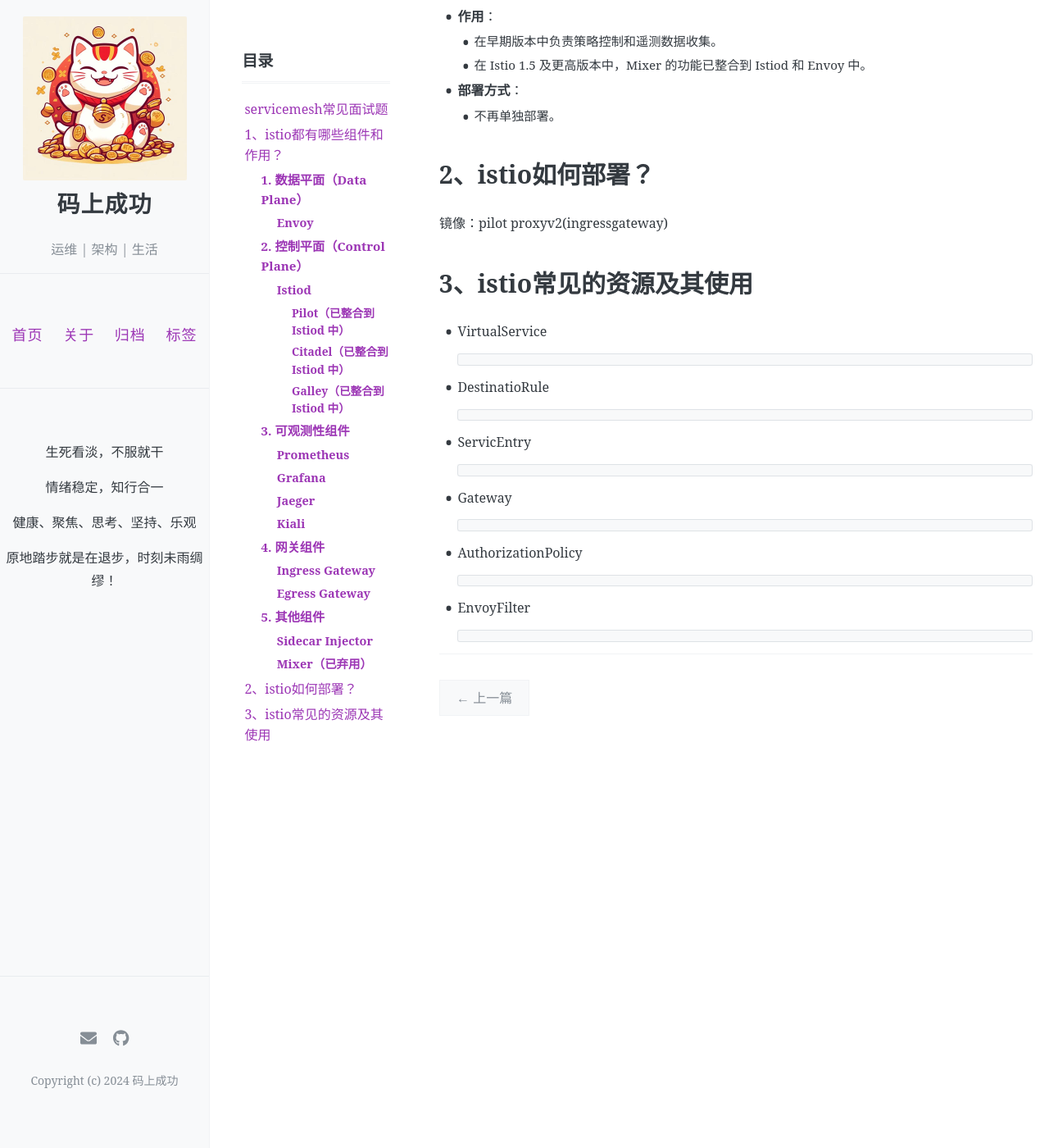
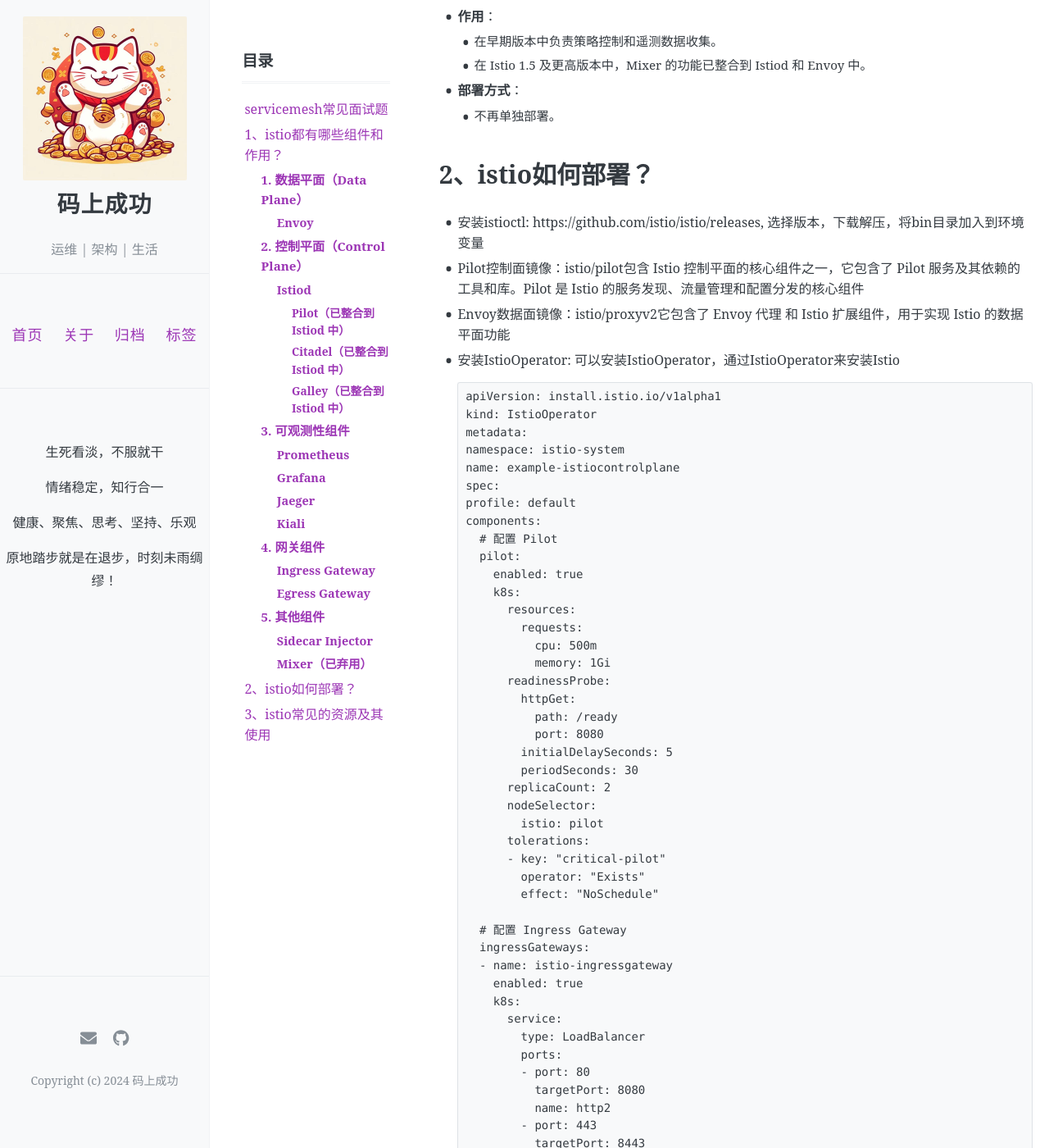
Before and after one commit to swh0318/swh0318.github.io, a Jekyll site: the page built from _posts/2025/2025-02-20-servicemesh_interview.md, in a window 1280 px wide and 1400 px high, scrolled down 3776 px. Shown: the whole window at 82% size. Built offline with Jekyll 4.4.1, drawn with Linux system fonts in a browser that asks for light colours; comment, search, counter and statistics services are not loaded; some of the changed text lies outside the part shown.

Commit message:
提交文章istio/crd/vr答案

````diff
--- a/_posts/2025/2025-02-20-servicemesh_interview.md
+++ b/_posts/2025/2025-02-20-servicemesh_interview.md
@@ -131,12 +131,126 @@
   - 不再单独部署。
 
 # 2、istio如何部署？
+- 安装istioctl: https://github.com/istio/istio/releases, 选择版本，下载解压，将bin目录加入到环境变量
+- Pilot控制面镜像：istio/pilot包含 Istio 控制平面的核心组件之一，它包含了 Pilot 服务及其依赖的工具和库。Pilot 是 Istio 的服务发现、流量管理和配置分发的核心组件
+- Envoy数据面镜像：istio/proxyv2它包含了 Envoy 代理 和 Istio 扩展组件，用于实现 Istio 的数据平面功能
+- 安装IstioOperator: 可以安装IstioOperator，通过IstioOperator来安装Istio
+```
+apiVersion: install.istio.io/v1alpha1
+kind: IstioOperator
+metadata:
+  namespace: istio-system
+  name: example-istiocontrolplane
+spec:
+  profile: default
+  components:
+    # 配置 Pilot
+    pilot:
+      enabled: true
+      k8s:
+        resources:
+          requests:
+            cpu: 500m
+            memory: 1Gi
+        readinessProbe:
+          httpGet:
+            path: /ready
+            port: 8080
+          initialDelaySeconds: 5
+          periodSeconds: 30
+        replicaCount: 2
+        nodeSelector:
+          istio: pilot
+        tolerations:
+        - key: "critical-pilot"
+          operator: "Exists"
+          effect: "NoSchedule"
 
-镜像：pilot  proxyv2(ingressgateway)
+    # 配置 Ingress Gateway
+    ingressGateways:
+    - name: istio-ingressgateway
+      enabled: true
+      k8s:
+        service:
+          type: LoadBalancer
+          ports:
+          - port: 80
+            targetPort: 8080
+            name: http2
+          - port: 443
+            targetPort: 8443
+            name: https
+        resources:
+          requests:
+            cpu: 200m
+            memory: 512Mi
+        replicaCount: 2
+        nodeSelector:
+          istio: ingressgateway
+        tolerations:
+        - key: "critical-ingress"
+          operator: "Exists"
+          effect: "NoSchedule"
 
+    # 配置 Egress Gateway
+    egressGateways:
+    - name: istio-egressgateway
+      enabled: true
+      k8s:
+        resources:
+          requests:
+            cpu: 200m
+            memory: 512Mi
+        replicaCount: 1
+        nodeSelector:
+          istio: egressgateway
+        tolerations:
+        - key: "critical-egress"
+          operator: "Exists"
+          effect: "NoSchedule"
 
+  # 全局配置
+  values:
+    global:
+      # 控制平面命名空间
+      istioNamespace: istio-system
+      # 启用自动 Sidecar 注入
+      autoInject: enabled
+      # 启用 mTLS
+      mtls:
+        enabled: true
+      # 日志级别
+      logging:
+        level: "default:info"
+      # 资源限制
+      resources:
+        requests:
+          cpu: 100m
+          memory: 128Mi
+      # 节点选择器和容忍
+      nodeSelector:
+        istio: controlplane
+      tolerations:
+      - key: "critical-addons"
+        operator: "Exists"
+        effect: "NoSchedule"
+```
+- 安装：$ istioctl install -f config.yml -y
+- 将istio-system namespace下的configmap导入到istio-gateway namespace下, 供gateway读取配置
+- 启用sidecar注入: $ kubectl label namespace default istio-injection=enabled; kubectl label namespace default istio.io/rev=1-24-6
+- 对deployment启动sidecar注入
+- 开启deployment的日志级别为debug
+```
+istioctl tag set default --revision
+istioctl install -f operator.yml -y
+istioctl proxy-config all
+```
+[参考文档1](https://istio.io/latest/docs/setup/getting-started/)
+[参考文档2](https://istio.io/latest/docs/reference/config/annotations)
+[参考文档3](https://www.envoyproxy.io/docs/envoy/latest/configuration/observability/access_log/usage)
+[参考文档4](https://istio.io/latest/docs/tasks/observability/logs/access-log/#default-access-log-format)
 
-
+nicolaka/netshoot
 
 # 3、istio常见的资源及其使用
 - VirtualService
````
Also changed, not shown: _posts/2025/2025-02-21-istio_crd.md (added, +248 -0 lines), README.md.
